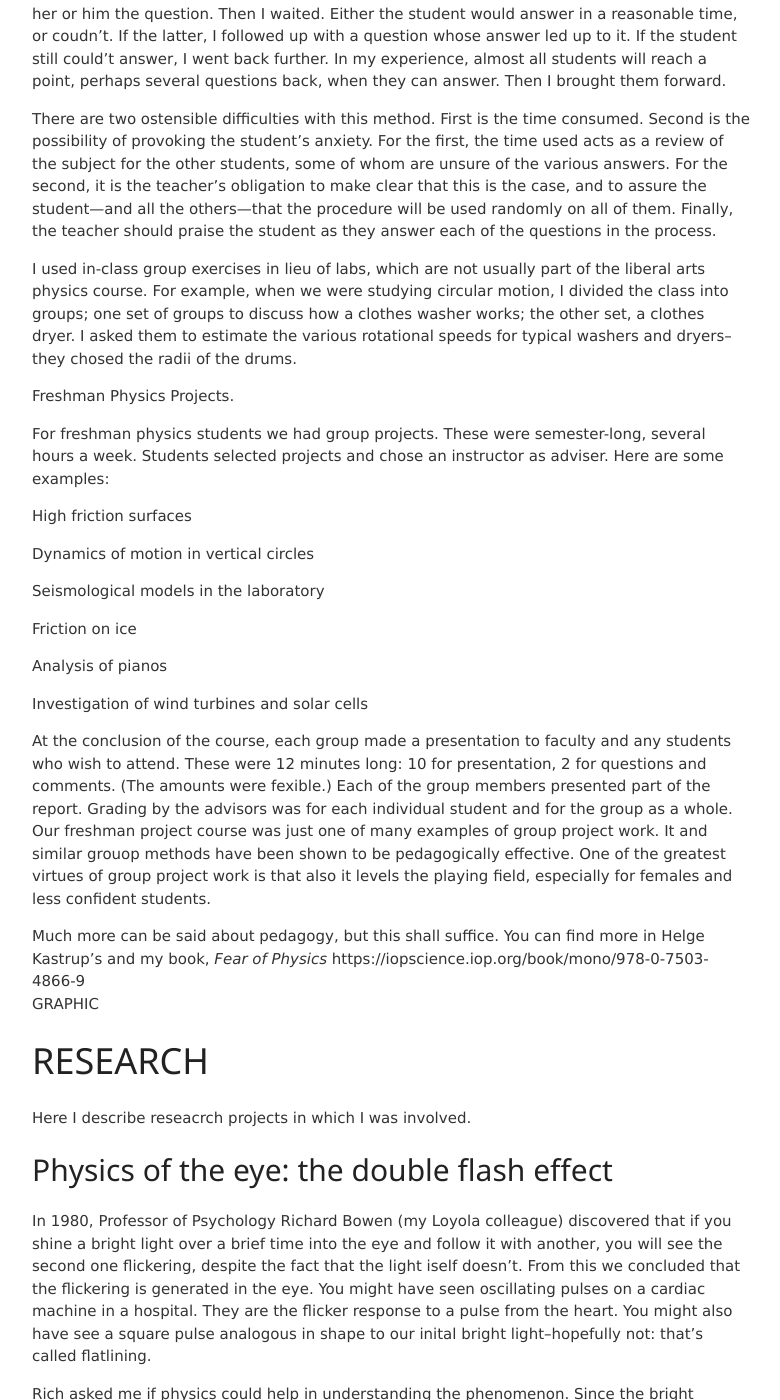
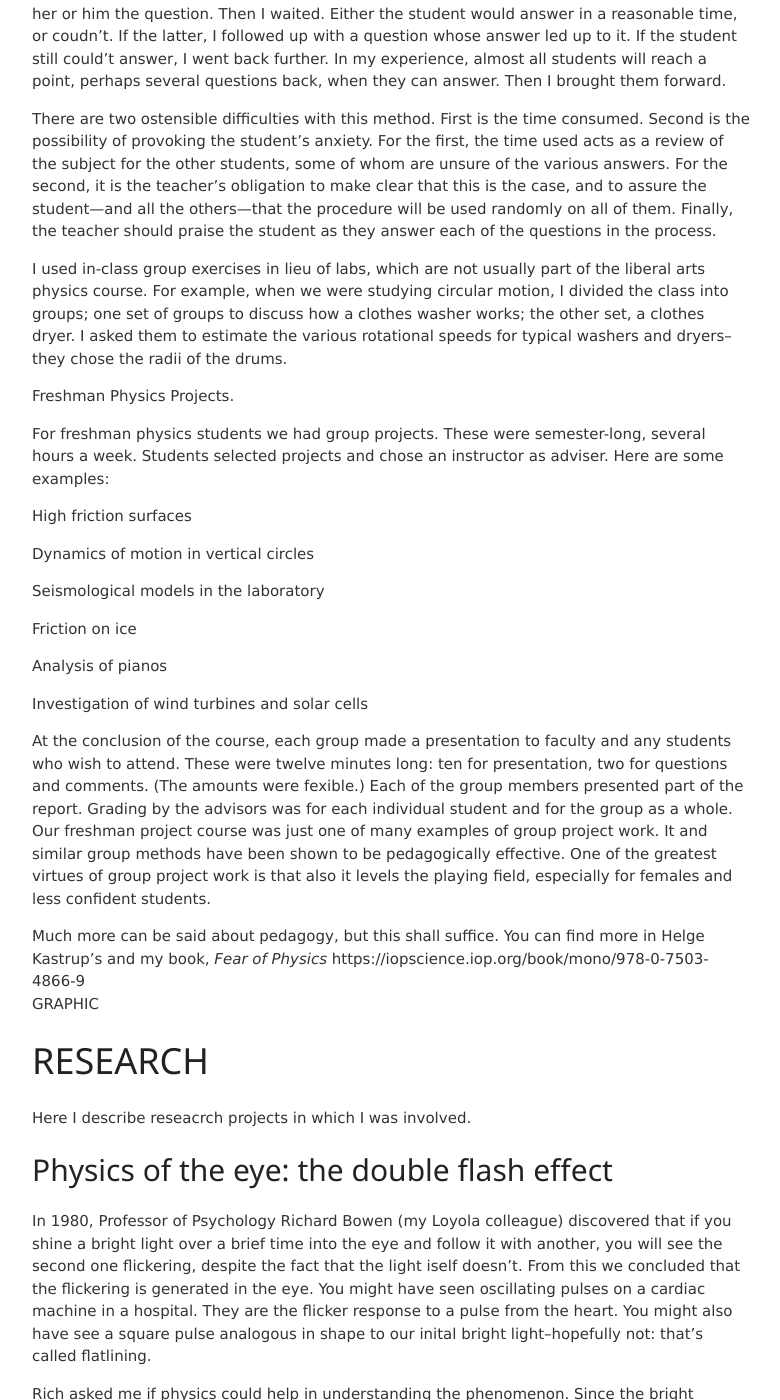
Before and after one commit to jvmallow/jvmallow.github.io, a Jekyll site: the page built from _posts/2025-05-14-Physics.md, in a window 1280 px wide and 1400 px high, scrolled down 2441 px. Shown: the whole window, without its empty margins (248-1028 px from the left). Built offline with Jekyll 4.4.1, drawn with Linux system fonts in a browser that asks for light colours; a script that is not in the unit is left out; some of the changed text lies outside the part shown.

Commit message:
Update 2025-05-14-Physics.md

```diff
--- a/_posts/2025-05-14-Physics.md
+++ b/_posts/2025-05-14-Physics.md
@@ -59,7 +59,7 @@ The traditional method has been the lecture, known variously as "chalk and talk"
 
 Check pretty much any university physics syllabi, and they will generally include
 
-- a course for social science and humanities students (Alternately called Liberal Arts Physics or more cutely, Physics for Poets)
+- a course for social science and humanities students (alternately called Liberal Arts Physics or more cutely, Physics for Poets)
 
 - several introductory courses for physics majors and others who need it for various requirements, such as chemistry majors and pre-medical/dental aspirants
 
@@ -73,7 +73,7 @@ It's one thing to teach majors' courses, where the students think like us; it's
 
 There are two ostensible difficulties with this method. First is the time consumed. Second is the possibility of provoking the student’s anxiety. For the first, the time used acts as a review of the subject for the other students, some of whom are unsure of the various answers. For the second, it is the teacher’s obligation to make clear that this is the case, and to assure the student—and all the others—that the procedure will be used randomly on all of them. Finally, the teacher should praise the student as they answer each of the questions in the process.
 
-I used in-class group exercises in lieu of labs, which are not usually part of the liberal arts physics course. For example, when we were studying circular motion, I divided the class into groups; one set of groups to discuss how a clothes washer works; the other set, a clothes dryer. I asked them to estimate the various rotational speeds for typical washers and dryers--they chosed the radii of the drums.
+I used in-class group exercises in lieu of labs, which are not usually part of the liberal arts physics course. For example, when we were studying circular motion, I divided the class into groups; one set of groups to discuss how a clothes washer works; the other set, a clothes dryer. I asked them to estimate the various rotational speeds for typical washers and dryers--they chose the radii of the drums.
 
 Freshman Physics Projects.
 
@@ -91,7 +91,7 @@ Analysis of pianos
 
 Investigation of wind turbines and solar cells
 
-At the conclusion of the course, each group made a presentation to faculty and any students who wish to attend. These were 12 minutes long: 10 for presentation, 2 for questions and comments. (The amounts were fexible.) Each of the group members presented part of the report. Grading by the advisors was for each individual student and for the group as a whole. Our freshman project course was just one of many examples of group project work. It and similar grouop methods have been shown to be pedagogically effective. One of the greatest virtues of group project work is that also it levels the playing field, especially for females and less confident students.
+At the conclusion of the course, each group made a presentation to faculty and any students who wish to attend. These were twelve minutes long: ten for presentation, two for questions and comments. (The amounts were fexible.) Each of the group members presented part of the report. Grading by the advisors was for each individual student and for the group as a whole. Our freshman project course was just one of many examples of group project work. It and similar group methods have been shown to be pedagogically effective. One of the greatest virtues of group project work is that also it levels the playing field, especially for females and less confident students.
 
 Much more can be said about pedagogy, but this shall suffice. You can find more in Helge Kastrup's and my book, *Fear of Physics*  https://iopscience.iop.org/book/mono/978-0-7503-4866-9
 GRAPHIC
```
